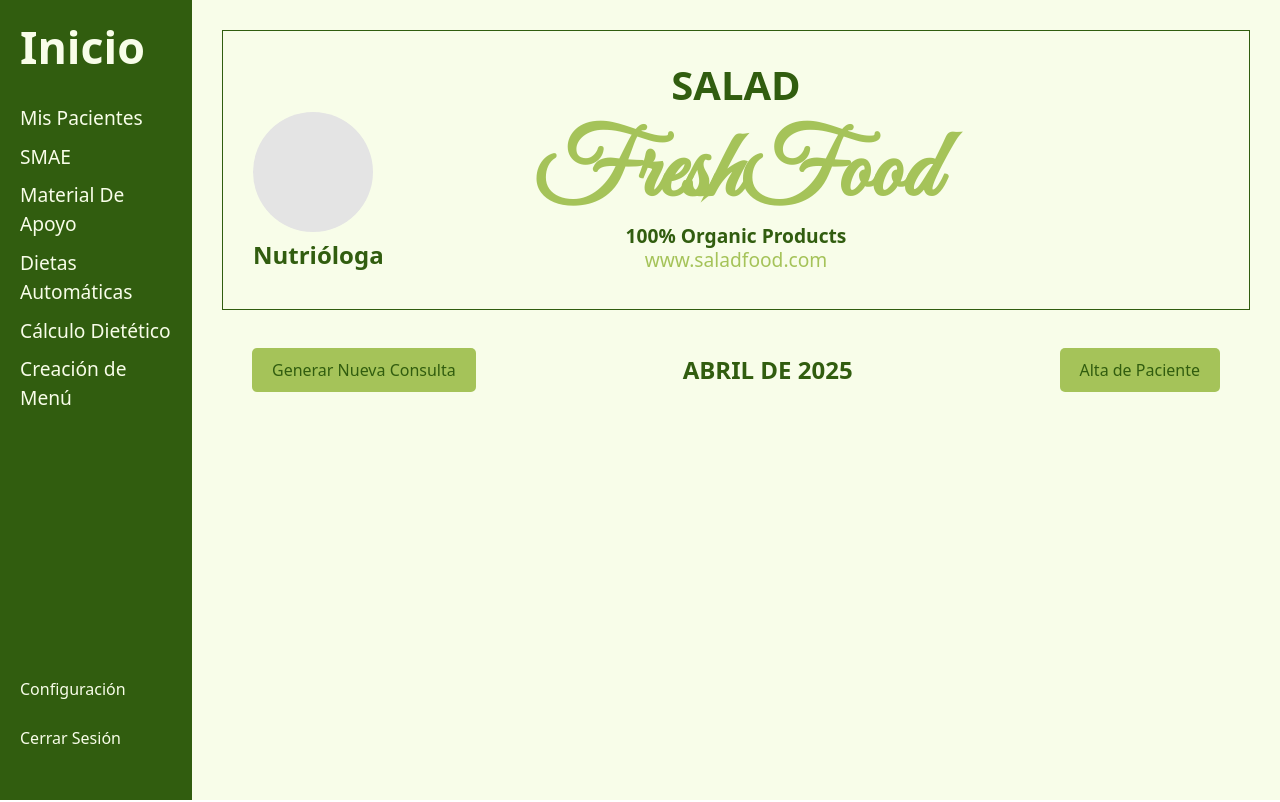
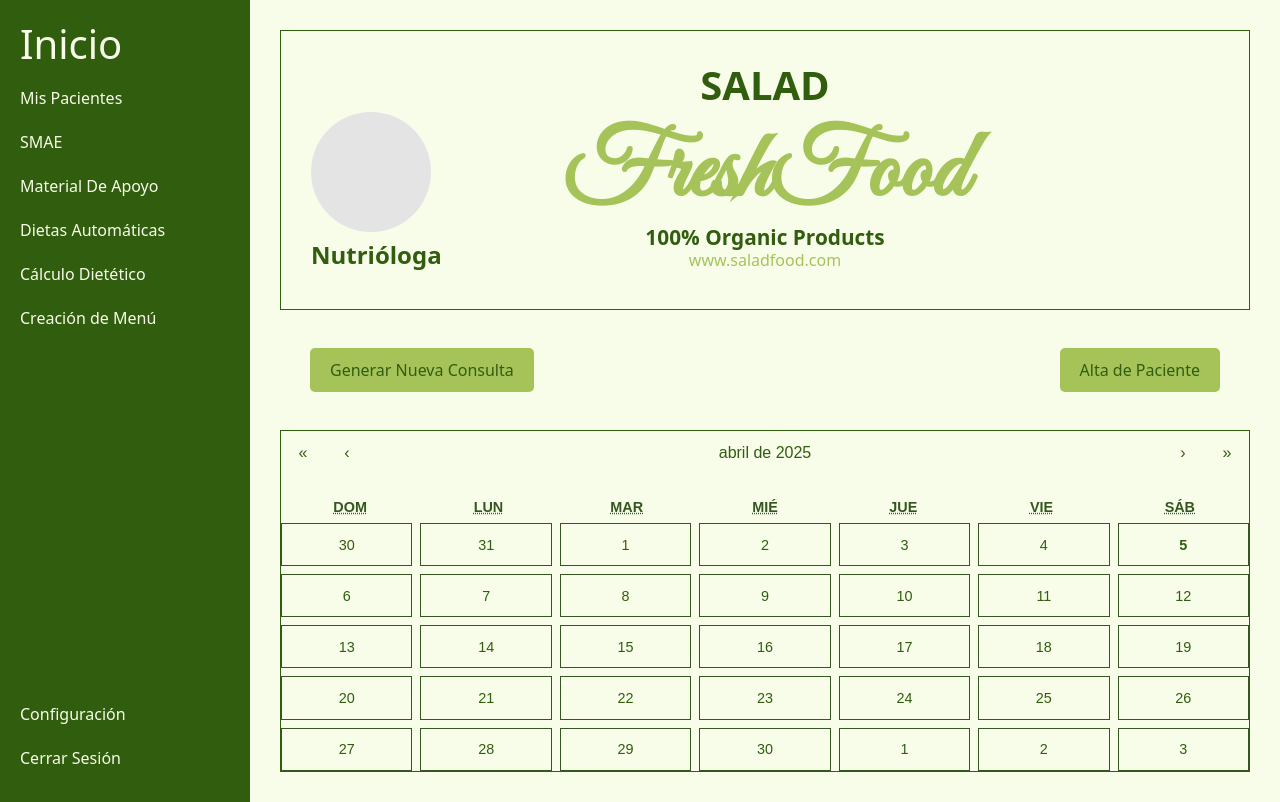
Before and after one commit to YoshiRodriguez/mapi-tester, a React (Create React App) app in the folder mapi-react-tester/: page /dashboard in a window 1280 px wide. Built offline with nearby package versions, Linux system fonts and the light colour scheme.

Commit message:
Mockup Dashboard

```diff
--- a/mapi-react-tester/src/components/Dashboard/Banner.css
+++ b/mapi-react-tester/src/components/Dashboard/Banner.css
@@ -21,6 +21,7 @@
 .banner-title {
     font-size: 2.5em;
     font-weight: bold;
+    text-align: center; /* Forzar centrado horizontal */
     /* Se ubica en la primera fila */
 }
 
@@ -37,12 +38,14 @@
     font-size: 1.3em;
     font-weight: bold;
     margin-bottom: -5px;
+    text-align: center; /* Forzar centrado horizontal */
     /* Se ubica en la tercera fila */
 }
 
 .banner-website {
     font-size: 1em;
     color: var(--yellow-green);
+    text-align: center; /* Forzar centrado horizontal */
     /* Se ubica en la cuarta fila */
 }
 
--- a/mapi-react-tester/src/components/Dashboard/CalendarCustom.css
+++ b/mapi-react-tester/src/components/Dashboard/CalendarCustom.css
@@ -1,20 +1,22 @@
 /* src/components/CalendarCustom.css */
 .calendar-container {
-  flex-grow: 1; /* Ocupa el espacio vertical restante */
-  padding: 20px;
+  flex-grow: 1; /* Ocupa el espacio vertical restante dentro de dashboard-content */
   display: flex;
-  justify-content: center; /* Centra el calendario horizontalmente */
-  align-items: center; /* Centra el calendario verticalmente (opcional, depende del diseño) */
+  justify-content: stretch; /* El calendario se estira horizontalmente */
+  align-items: stretch; /* El calendario se estira verticalmente dentro del espacio restante */
   box-sizing: border-box;
+  overflow: auto; /* Añade scroll si el contenido del calendario es muy grande */
 }
 
 .react-calendar {
-  width: 100%; /* El calendario ocupa todo el ancho de su contenedor */
-  max-width: 400px; /* Ancho máximo para que no se extienda demasiado */
+  width: 100%; /* Ocupa todo el ancho del contenedor */
+  height: 100%; /* Ocupa toda la altura del contenedor */
   background: var(--beige);
   border: 1px solid var(--dark-moss-green);
   font-family: sans-serif;
   line-height: 1.125em;
+  display: flex;
+  flex-direction: column; /* Para organizar los elementos internos del calendario */
 }
 
 .react-calendar__navigation {
@@ -44,33 +46,47 @@
   background-color: var(--yellow-green);
 }
 
+.react-calendar__month-view {
+  flex-grow: 1; /* Permite que la vista del mes ocupe el espacio restante */
+  display: flex;
+  flex-direction: column;
+}
+
 .react-calendar__month-view__weekdays {
   text-align: center;
   font-weight: bold;
   font-size: 0.9em;
   color: var(--dark-moss-green-2);
+  display: flex;
 }
 
 .react-calendar__month-view__weekdays__weekday {
   padding: 0.5em;
+  flex-grow: 1;
+  flex-basis: 0; /* Evita el encogimiento desigual */
 }
 
 .react-calendar__month-view__days {
   display: grid !important;
   grid-template-columns: repeat(7, 1fr);
   grid-gap: 0.5em;
+  flex-grow: 1; /* Permite que los días ocupen el espacio restante */
 }
 
-.react-calendar__tile {
+.calendar-container .react-calendar .react-calendar__month-view .react-calendar__tile {
   max-width: initial !important;
   background: none;
   text-align: center;
   padding: 0.8em 0.5em;
-  border: none;
+  border: 1px solid var(--dark-moss-green-2); /* Añade un borde gris claro */
   font-size: 0.9em;
   color: var(--dark-moss-green);
   cursor: pointer;
   transition: background-color 0.2s ease;
+  display: flex;
+  align-items: center;
+  justify-content: center;
+  min-height: 40px; /* Asegura una altura mínima para las celdas */
 }
 
 .react-calendar__tile:disabled {
--- a/mapi-react-tester/src/components/Dashboard/Dashboard.css
+++ b/mapi-react-tester/src/components/Dashboard/Dashboard.css
@@ -1,100 +1,55 @@
 /* src\components\Dashboard\Dashboard.css */
-:root {
-    --dark-moss-green: #315d0f;
-    --beige: #f8fde9;
-    --platinum: #e4e4e4;
-    --dark-moss-green-2: #355621;
-    --yellow-green: #a5c359;
-}
-
 .dashboard-container {
   display: flex;
   min-height: 100vh;
   background-color: var(--beige);
   color: var(--dark-moss-green);
+  background-size: cover;
+  background-repeat: no-repeat;
+  background-position: center;
+  overflow: hidden; /* Importante para que la barra de desplazamiento del contenido funcione correctamente */
 }
 
 .dashboard-sidebar {
+  width: 250px;
   background-color: var(--dark-moss-green);
   color: var(--beige);
-    width: 15%;
   padding: 20px;
-    display: flex;
-    flex-direction: column;
-    align-items: flex-start;
-    height: 100vh;
-}
-
-.dashboard-sidebar h1 {
-    font-size: 2.8em;
-    font-weight: bold;
-    text-align: center;
-    margin-bottom: 20px;
-    /* Reducimos el margen inferior del título */
+  box-sizing: border-box;
 }
 
 .dashboard-navigation {
   list-style: none;
   padding: 0;
-    margin-top: 0;
-    /* Eliminamos el margen superior de la lista */
-    margin-bottom: auto;
-    /* Empuja la lista hacia arriba */
-    width: 100%;
 }
 
 .dashboard-navigation li {
-    font-size: 1.2em;
+  padding: 10px 0;
   cursor: pointer;
-    transition: color 0.3s ease;
-    text-align: left;
-    padding: 10px 0;
-    margin-bottom: -10px;
-    /* Reducimos el espacio entre los items */
-}
-
-.dashboard-navigation li:last-child {
-    margin-bottom: 0;
-    /* Aseguramos que el último elemento no tenga margen inferior extra */
-}
-
-.dashboard-navigation li:hover {
-    color: var(--yellow-green);
+  color: var(--beige);
 }
 
 .dashboard-sidebar-bottom {
+  position: absolute;
+  bottom: 0;
+  left: 0;
   width: 100%;
-    padding-bottom: 20px;
+  padding: 20px;
+  box-sizing: border-box;
 }
 
-.dashboard-sidebar-bottom div {
-    font-size: 1em;
+.configuracion,
+.cerrar-sesion {
   cursor: pointer;
-    transition: color 0.3s ease;
-    text-align: left;
   padding: 10px 0;
-}
-
-.dashboard-sidebar-bottom div:hover {
-    color: var(--yellow-green);
-}
-
-.cerrar-sesion {
-    margin-top: 5px;
+  color: var(--beige);
 }
 
 .dashboard-content {
   flex: 1;
   padding: 30px;
-    text-align: center;
-    /* Temporal para visualizar el centro */
+  display: flex;
+  flex-direction: column;
+  box-sizing: border-box;
+  overflow-y: auto; /* Aseguramos que la barra de desplazamiento vertical aparezca si es necesario */
 }
-
-.dashboard-content h1 {
-    font-size: 2.5em;
-    margin-bottom: 20px;
-}
-
-.dashboard-content p {
-    font-size: 1.2em;
-}
--- a/mapi-react-tester/src/components/Dashboard/Dashboard.jsx
+++ b/mapi-react-tester/src/components/Dashboard/Dashboard.jsx
@@ -1,46 +1,51 @@
-import React from 'react';
-import { useNavigate } from "react-router-dom";
-import colorfulFoodPattern from './img/vecteezy_colorful-food-pattern_420342.svg';
-import './Dashboard.css'; // Importa el archivo CSS para el Dashboard
-import './Banner.css'; // Importa el CSS para el Banner
-import './ConsultationBar.css'; // Importa el CSS para la nueva barra
-
+import React, { useState } from 'react';
+import { useNavigate } from 'react-router-dom';
+import './Dashboard.css';
+import './Banner.css';
+import './ConsultationBar.css';
+import 'react-calendar/dist/Calendar.css';
+import './CalendarCustom.css';
+import Calendar from 'react-calendar';
 const Dashboard = () => {
   const navigate = useNavigate();
+  const [date, setDate] = useState(new Date());
 
   const handleLogout = () => {
-        navigate('/'); // Redirige a la página de inicio
+    navigate('/');
   };
 
   const handleGenerarConsulta = () => {
-        // Aquí iría la lógica para generar una nueva consulta
+    // Sin funcionalidad aún
     console.log('Generar Nueva Consulta');
   };
 
   const handleAltaPaciente = () => {
-        // Aquí iría la lógica para dar de alta a un paciente
+    // Sin funcionalidad aún
     console.log('Alta de Paciente');
+  };
+
+  const onChange = date => {
+    setDate(date);
+    console.log('Nueva fecha seleccionada:', date);
   };
 
   const currentDate = new Date();
   const monthYear = currentDate.toLocaleString('es-MX', { month: 'long', year: 'numeric' }).toUpperCase();
 
-
   return (
-        <div className="dashboard-container"
-            // style={{
-            //     display: 'flex',
-            //     minHeight: '100vh',
-            //     backgroundColor: 'var(--beige)',
-            //     color: 'var(--dark-moss-green)',
-            //     backgroundImage: `url(${colorfulFoodPattern})`,
-            //     backgroundSize: 'cover', // Cubre todo el contenedor
-            //     backgroundRepeat: 'no-repeat', // No se repite
-            //     backgroundPosition: 'center', // Centra la imagen
-            //     overflow: 'hidden', // Evita barras de desplazamiento si la imagen es muy grande
-            // }}
+    <div
+      className="dashboard-container"
+      style={{
+        display: 'flex',
+        minHeight: '100vh',
+        backgroundColor: 'var(--beige)',
+        color: 'var(--dark-moss-green)',
+        backgroundSize: 'cover',
+        backgroundRepeat: 'no-repeat',
+        backgroundPosition: 'center',
+        overflow: 'hidden',
+      }}
     >
-
       <div className="dashboard-sidebar">
         <h1>Inicio</h1>
         <ul className="dashboard-navigation">
@@ -56,7 +61,6 @@
           <div className="cerrar-sesion" onClick={handleLogout}>Cerrar Sesión</div>
         </div>
       </div>
-
       <div className="dashboard-content">
         <div className="main-banner">
           <div className="banner-text">
@@ -74,12 +78,18 @@
         </div>
         <div className="consultation-bar">
           <button className="new-consultation-btn" onClick={handleGenerarConsulta}>Generar Nueva Consulta</button>
-                    <div className="month-year">{monthYear}</div>
+          {/* <div className="month-year">{monthYear}</div> */}
           <button className="add-patient-btn" onClick={handleAltaPaciente}>Alta de Paciente</button>
         </div>
+        <div className="calendar-container">
+          <Calendar
+            onChange={onChange}
+            value={date}
+            locale="es-MX"
+          />
         </div>
-
-
+        {/* Aquí iría el resto del contenido principal si lo hubiera */}
+      </div>
     </div>
   );
 };
```
Also changed, not shown: mapi-react-tester/src/components/Dashboard/img/vecteezy_colorful-food-pattern_420342 - Copy.svg (deleted). Lines whose indentation alone changed are shown as unchanged.
